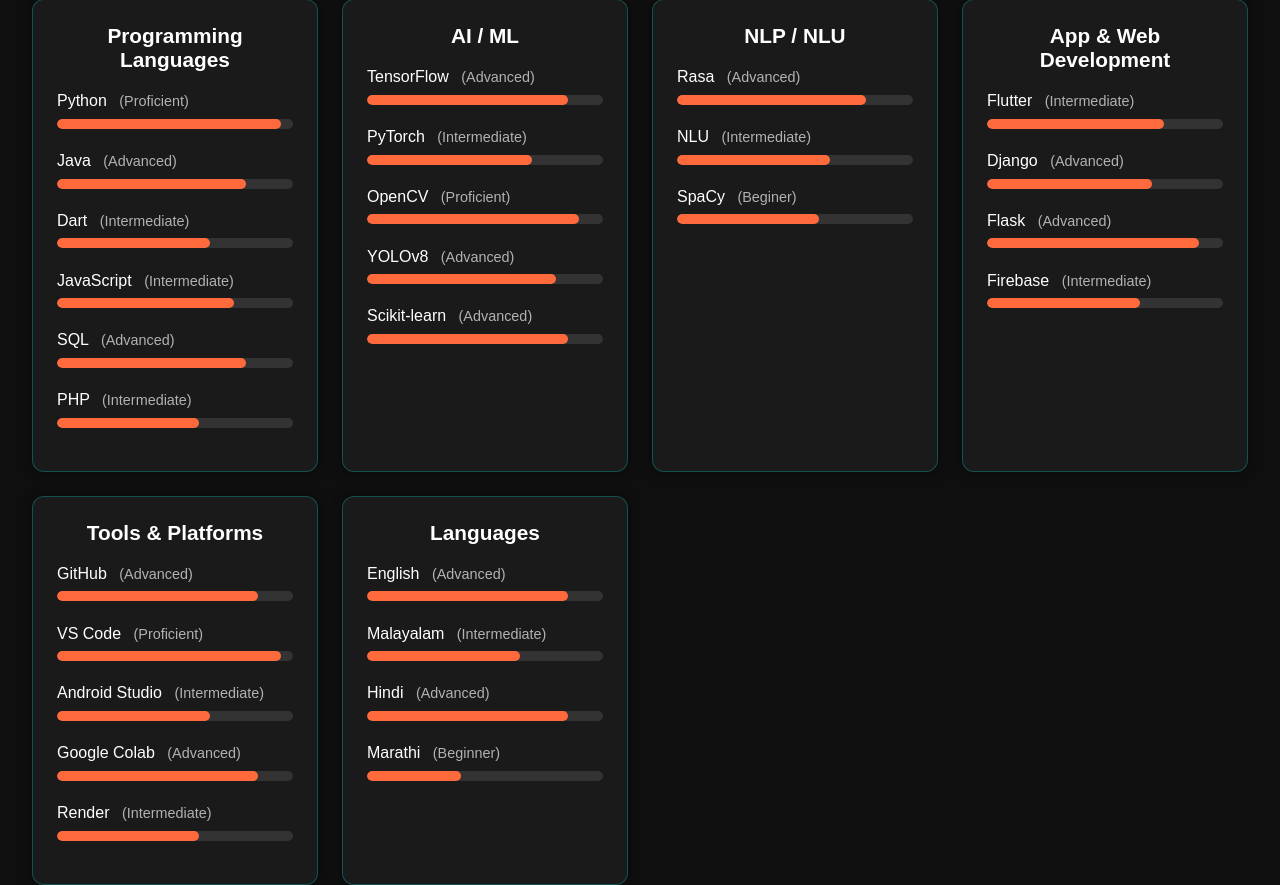
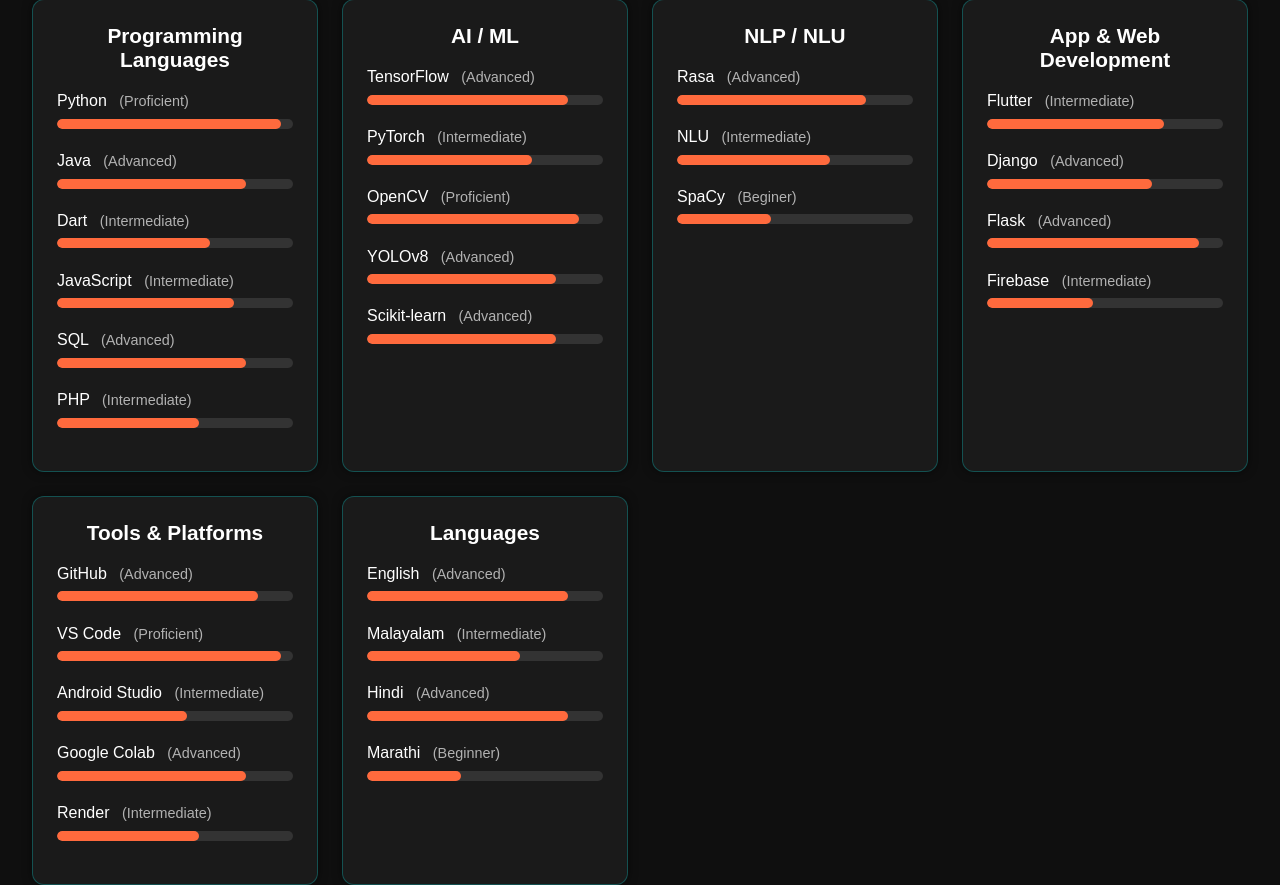
Before and after one commit to addy16-darsh/portfolio, a Flask app: page /skills in a window 1280 px wide. Shown: the part 176-1061 px from the top of the page. Run offline with Flask 3, Linux system fonts and the light colour scheme.

Commit message:
Update skills.html

```diff
--- a/templates/skills.html
+++ b/templates/skills.html
@@ -71,7 +71,7 @@
           <div class="bar"><div class="level" style="width: 80%"></div></div>
         </li>
         <li>Scikit-learn <span class="proficiency">(Advanced)</span>
-          <div class="bar"><div class="level" style="width: 85%"></div></div>
+          <div class="bar"><div class="level" style="width: 80%"></div></div>
         </li>
       </ul>
     </div>
@@ -87,7 +87,7 @@
           <div class="bar"><div class="level" style="width: 65%"></div></div>
         </li>
         <li>SpaCy <span class="proficiency">(Beginer)</span>
-          <div class="bar"><div class="level" style="width: 60%"></div></div>
+          <div class="bar"><div class="level" style="width: 40%"></div></div>
         </li>
       </ul>
     </div>
@@ -106,7 +106,7 @@
           <div class="bar"><div class="level" style="width: 90%"></div></div>
         </li>
         <li>Firebase <span class="proficiency">(Intermediate)</span>
-          <div class="bar"><div class="level" style="width: 65%"></div></div>
+          <div class="bar"><div class="level" style="width: 45%"></div></div>
         </li>
       </ul>
     </div>
@@ -122,10 +122,10 @@
           <div class="bar"><div class="level" style="width: 95%"></div></div>
         </li>
         <li>Android Studio <span class="proficiency">(Intermediate)</span>
-          <div class="bar"><div class="level" style="width: 65%"></div></div>
+          <div class="bar"><div class="level" style="width: 55%"></div></div>
         </li>
         <li>Google Colab <span class="proficiency">(Advanced)</span>
-          <div class="bar"><div class="level" style="width: 85%"></div></div>
+          <div class="bar"><div class="level" style="width: 80%"></div></div>
         </li>
         <li>Render <span class="proficiency">(Intermediate)</span>
           <div class="bar"><div class="level" style="width: 60%"></div></div>
```
